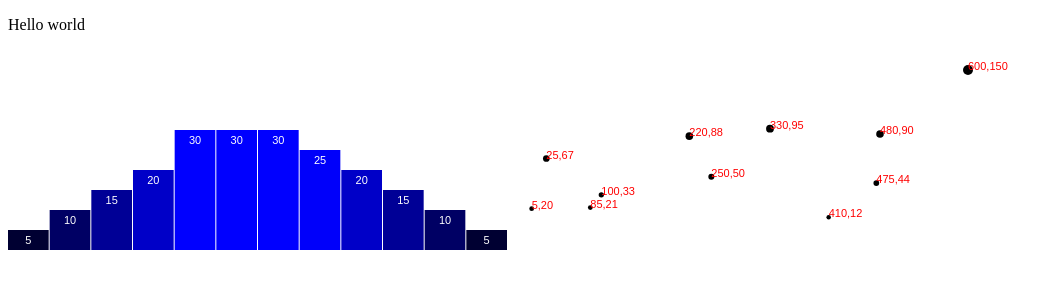
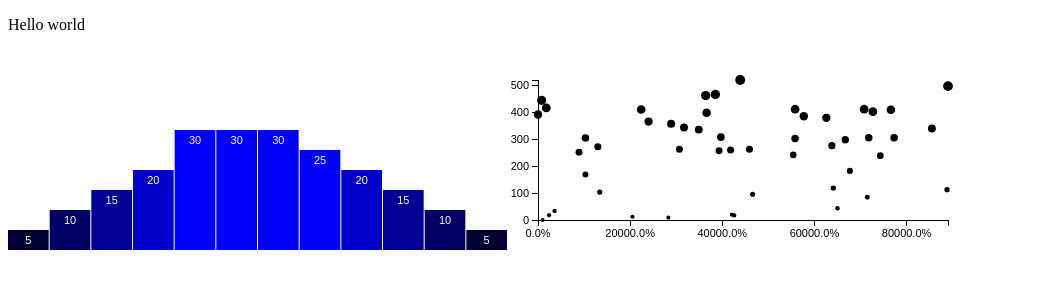
Before and after one commit to tjav/Infov, a plain HTML site: page Infov/index.html in a window 1280 px wide. Shown: the whole page, without its empty margins (0-1063 px from the left). Drawn offline with Linux system fonts and the light colour scheme.

Commit message:
with axis

```diff
--- a/Infov/index.html
+++ b/Infov/index.html
@@ -157,7 +157,7 @@
                 }
             }); */
 
-            var dataset = [
+            /*var dataset = [
               [5,   20],
               [480, 90],
               [250, 50],
@@ -169,9 +169,22 @@
               [85,  21],
               [220, 88],
               [600, 150]
-            ];
+            ];*/
 
-            var padding = 20;
+            //Dynamic, random dataset
+            var dataset = [];
+            var numDataPoints = 50;
+            var xRange = Math.random() * 1000;
+            var yRange = Math.random() * 1000;
+            for(var i = 0; i < numDataPoints; i++){
+                var newNumber1 = Math.floor(Math.random() * xRange);
+                var newNumber2 = Math.floor(Math.random() * yRange);
+                dataset.push([newNumber1, newNumber2]);
+            }
+
+            var padding = 30;
+            var formatAsPercentage = d3.format(".1%"); //strange format
+            //scales
             var xScale = d3.scale.linear()
                                 .domain([0,d3.max(dataset, function(d){ return d[0];})])
                                 .range([padding,w-padding *2]);
@@ -182,7 +195,18 @@
             var rScale = d3.scale.linear()
                                 .domain([0, d3.max(dataset, function(d){return d[1];})])
                                 .range([2,5]);
+            var xAxis = d3.svg.axis() //axis
+                                .scale(xScale)
+                                .orient("bottom")
+                                .tickFormat(formatAsPercentage) // percent format added
+                                .ticks(5);  //Set rough # of ticks
+            var yAxis = d3.svg.axis()
+                                .scale(yScale)
+                                .orient("left")
+                                .ticks(5);
 
+
+            //svg
             var svg2 = d3.select("body")
                             .append("svg")
                             .attr({
@@ -190,6 +214,7 @@
                                 height: h
                             });
 
+            //create circles
             svg2.selectAll("circle")
                 .data(dataset)
                 .enter()
@@ -200,6 +225,8 @@
                     r: function(d){ return rScale(d[1]);}
                 });
 
+            /*
+            //create labels
             svg2.selectAll("text")
                 .data(dataset)
                 .enter()
@@ -212,8 +239,18 @@
                 .attr("font-family", "sans-serif")
                 .attr("font-size", "11px")
                 .attr("fill", "red");
+            */
 
+            //add axis
+            svg2.append("g")
+                .attr("class","axis")
+                .attr("transform","translate(0," + (h-padding) + ")")
+                .call(xAxis);
 
+            svg2.append("g")
+                .attr("class","axis")
+                .attr("transform","translate(" + padding + ",0)")
+                .call(yAxis);
 
 
         </script>
--- a/Infov/style.css
+++ b/Infov/style.css
@@ -1,3 +1,4 @@
+/* rectangles*/
 div.bar {
     display: inline-block;
     width: 20px;
@@ -5,3 +6,16 @@ div.bar {
     background-color: teal;
     margin-right: 2px;
 }
+
+/* axis*/
+.axis path,
+.axis line {
+    fill: none;
+    stroke: black;
+    shape-rendering: crispEdges;
+}
+
+.axis text {
+    font-family: sans-serif;
+    font-size: 11px;
+}
```
